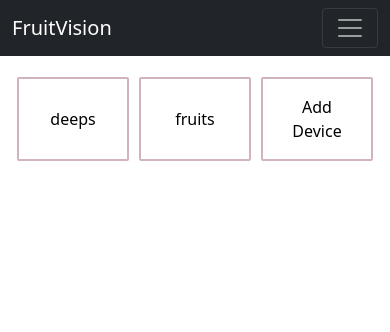
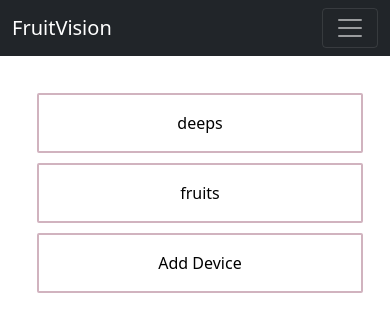
Before and after one commit to rdeepak2002/FruitMonitorWebApp, a React (Create React App) app: page /user in a window 390 px wide. Shown: the top 332 px of the page. Built offline with nearby package versions, Linux system fonts and the light colour scheme; no server answers.

Commit message:
galaxy brain

```diff
--- a/src/App.css
+++ b/src/App.css
@@ -32,8 +32,13 @@ label {
 }
 
 .container-flex{
+    margin: 3rem;
     display:flex;
+    height: 10rem;
+    flex-direction: row;
+    flex-wrap: wrap;
 }
+
 .container-flex div{
     /* border:1px rgb(44, 39, 39) solid; */
     padding: 10px;
@@ -41,7 +46,7 @@ label {
 }
 
 .box {
-  flex:1;
+    width: 24%;
     text-align: center;
     margin: 5px;
     padding: 16px;
@@ -50,6 +55,28 @@ label {
     background-color: #ffffff;
     transition-duration: 0.3s;
 }
+
+@media (max-width : 500px) {
+    .container-flex{
+        margin: 2rem;
+        display:flex;
+        height: 10rem;
+        flex-direction: column;
+        flex-wrap: nowrap;
+    }
+
+    .box {
+        width: 100%;
+        text-align: center;
+        margin: 5px;
+        padding: 16px;
+        border: 2px solid #d1b3bf;
+        border-radius: 2px;
+        background-color: #ffffff;
+        transition-duration: 0.3s;
+    }
+}
+
 .box:hover {
   background-color: #d1b3bf;
   color: white;
--- a/src/components/board-user.component.js
+++ b/src/components/board-user.component.js
@@ -4,7 +4,7 @@ import socketIOClient from "socket.io-client";
 import UserService from "../services/user.service";
 import AuthService from "../services/auth.service";
 
-import { Button, Form, Modal } from 'react-bootstrap'
+import { CardDeck, CardColumns, Card, Button, Form, Modal } from 'react-bootstrap'
 
 const ENDPOINT = "http://localhost:5000";
 
@@ -109,12 +109,7 @@ export default class BoardUser extends Component {
 
   render() {
     return (
-        <div className="container" style={{marginTop: "1rem"}}>
         <div className="container-flex">
-                {this.state.devices.map(device => <button key={device.id} className="box" onClick={()=>this.handleClick(device.id)}> {device.name} </button>)}
-
-                <button key="pairBtn" className="box" onClick={()=>this.setState({showModal: true})}> Add Device </button>
-
             <Modal
                 show={this.state.showModal}
                 onHide={()=>{this.setState({showModal: false})}}
@@ -134,7 +129,11 @@ export default class BoardUser extends Component {
                     </Button>
                 </Modal.Footer>
             </Modal>
-            </div>
+
+
+            {this.state.devices.map(device => <button key={device.id} className="box" onClick={()=>this.handleClick(device.id)}> {device.name} </button>)}
+
+            <button key="pairBtn" className="box" onClick={()=>this.setState({showModal: true})}> Add Device </button>
         </div>
     );
   }
```
Lines whose indentation alone changed are shown as unchanged.
